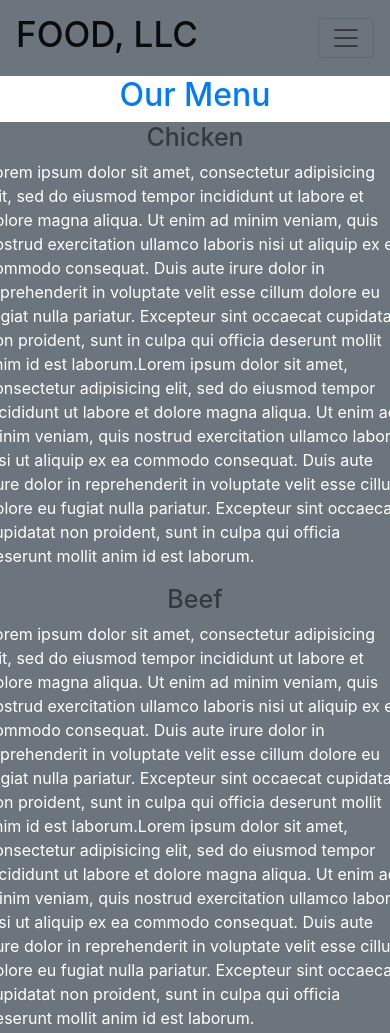
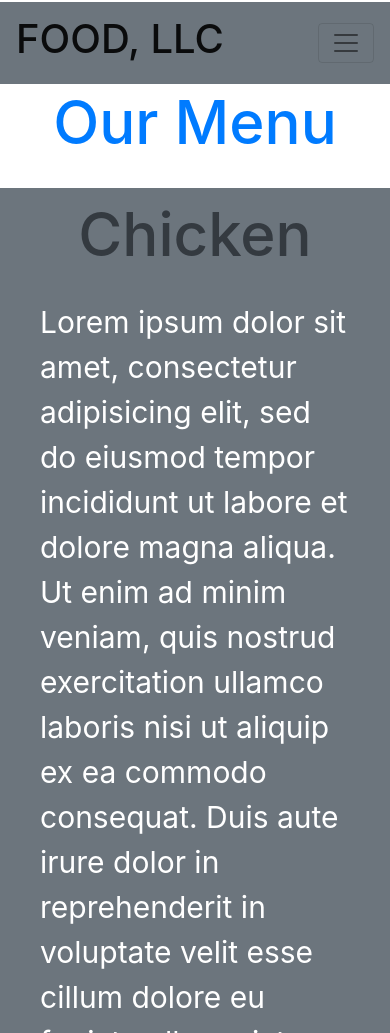
Before and after one commit to Anil-sahu/mod-3-Assign., a plain HTML site: page index.html in a window 390 px wide. Shown: the top 1033 px of the page. Drawn offline with nearby package versions, Linux system fonts and the light colour scheme; a script that the page names is missing.

Commit message:
Update style.css

```diff
--- a/style.css
+++ b/style.css
@@ -1,14 +1,7 @@
-body{
-  padding: 0px;
-}
-#menu{
-    border: 2px solid white;
-    width: 100%;
-    border-left: none;
-    border-right: none;
-}
+
+
 .nav-link{
-    font-size: 25px;
+    font-size: 25px !important;
     text-shadow:1px 1px white;
     font-weight: bold;
     color: black;
@@ -16,6 +9,8 @@ body{
     margin-left: -16px;
     background-color: white;
     border:2px solid black;
+    border-left: none;
+    border-right: none;
 }
 .nav-link:hover, .nav-link:focus {
   text-decoration: none;
@@ -26,27 +21,39 @@ body{
   pointer-events: none;
   cursor: default;
 }
-.text-primary{
-    font-size: 50px;
+
+.bg-secondary{
+  border:2px solid white;
+  border-left: none;
+  border-right: none;
 }
-.container-fluid{
-   padding: 0px;
+.col-xs-12{
+  font-size: 30px;
+  padding: 10px;
+  margin-top: 20px;
+  margin-bottom: 10px;
+  margin-left: -15px;
+  margin-right: -15px;
 
+}.text-white{
+  margin:30px;
 }
-@media Screen and (min-width: 991px){
+.text-center{
+  font-size:60px;
+}
+.collapes{
+  margin-left: -15px;
+}
+.navbar{
+  margin-right: -15px;
+  margin-left: -15px;
+}
+.row{
+  margin-right: -15px;
+  margin-left: -15px;
+}
+@media (min-width: 991px){
 .navbar-nav{
-        display: none;
-    }
-}
-@media Screen and (max-width: 991px){
- .text-primary{
-    font-size: 200%;
- }
- h2{
-    font-size: 25px;
- }
-
- h1{
-    font-size: 35px;
+  display: none;
 }
 }
```
